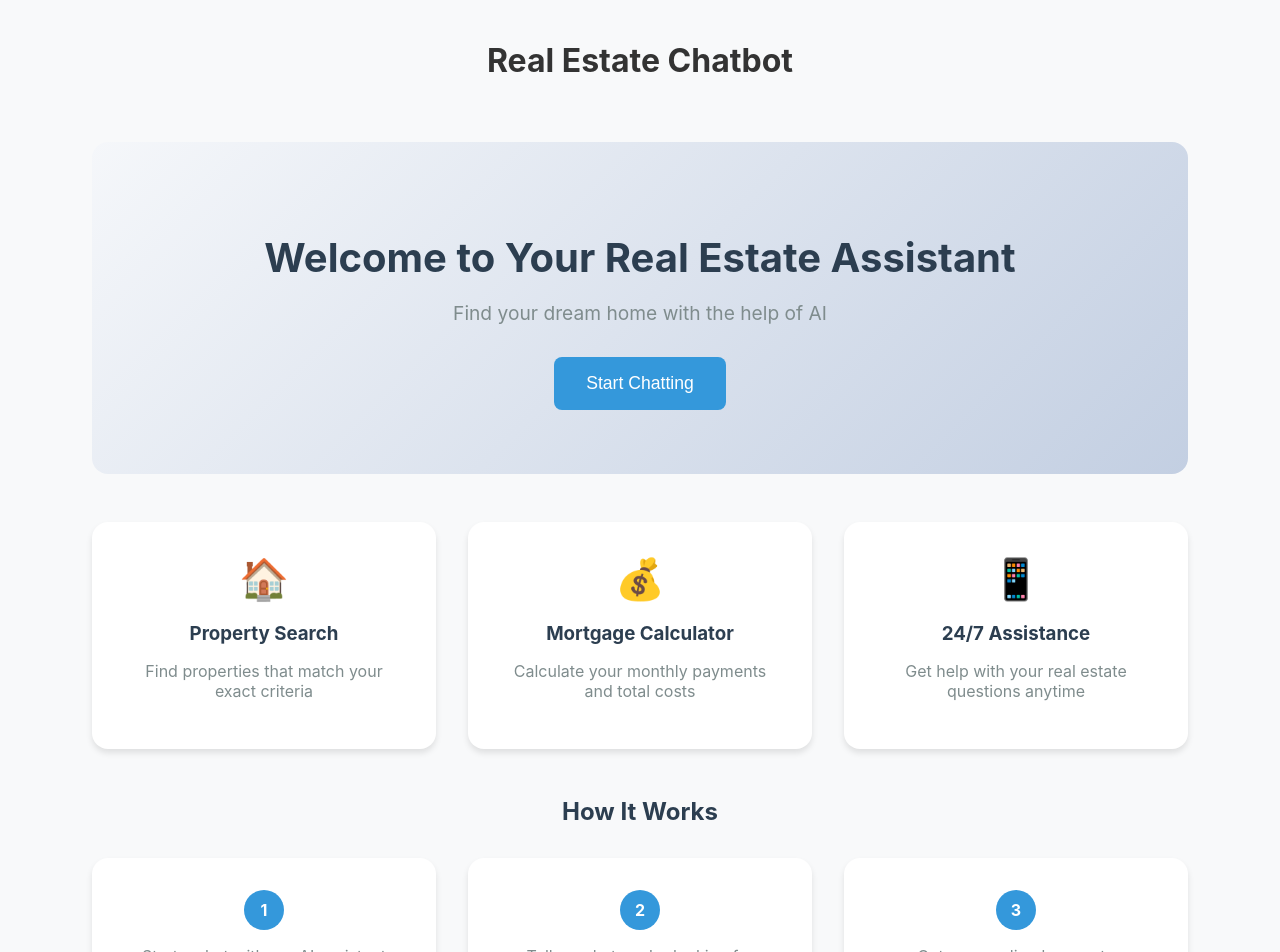
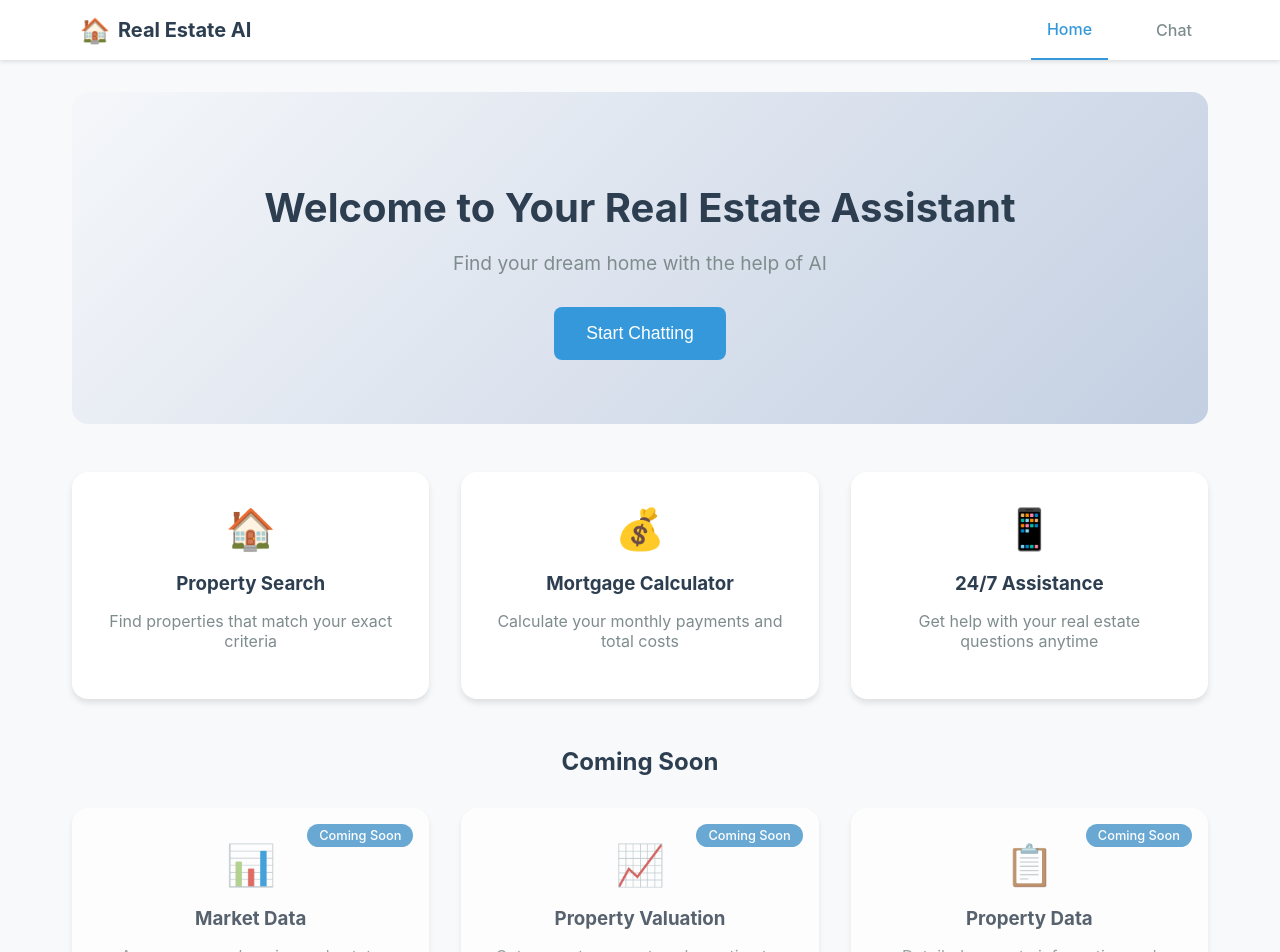
Before and after one commit to tomson611/real-estate-chatbot, an Angular app in the folder frontend/: page / in a window 1280 px wide. Shown: the top 952 px of the page. Built offline with nearby package versions, Linux system fonts and the light colour scheme.

Commit message:
Refactor AppComponent to use external template and styles; add NavbarComponent and enhance HomeComponent with a "Coming Soon" section for future features.

```diff
--- /dev/null
+++ b/frontend/src/app/app.component.css
@@ -0,0 +1,10 @@
+.main-content {
+  padding-top: 60px; /* Height of navbar */
+  min-height: calc(100vh - 60px);
+  background-color: #f8f9fa;
+}
+
+:host {
+  display: block;
+  min-height: 100vh;
+}
--- a/frontend/src/app/app.component.html
+++ b/frontend/src/app/app.component.html
@@ -1 +1,4 @@
-<router-outlet></router-outlet>
+<app-navbar></app-navbar>
+<div class="main-content">
+  <router-outlet></router-outlet>
+</div>
--- a/frontend/src/app/app.component.ts
+++ b/frontend/src/app/app.component.ts
@@ -2,24 +2,8 @@
 
 @Component({
   selector: 'app-root',
-  template: `
-    <div class="app-container">
-      <h1>Real Estate Chatbot</h1>
-      <router-outlet></router-outlet>
-    </div>
-  `,
-  styles: [`
-    .app-container {
-      max-width: 1200px;
-      margin: 0 auto;
-      padding: 20px;
-    }
-    h1 {
-      text-align: center;
-      color: #333;
-      margin-bottom: 30px;
-    }
-  `]
+  templateUrl: './app.component.html',
+  styleUrls: ['./app.component.css']
 })
 export class AppComponent {
   title = 'real-estate-chatbot';
--- a/frontend/src/app/app.module.ts
+++ b/frontend/src/app/app.module.ts
@@ -8,13 +8,15 @@
 import { ChatComponent } from './chat/chat.component';
 import { PropertyDetailsComponent } from './property-details/property-details.component';
 import { HomeComponent } from './home/home.component';
+import { NavbarComponent } from './navbar/navbar.component';
 
 @NgModule({
   declarations: [
     AppComponent,
     ChatComponent,
     PropertyDetailsComponent,
-    HomeComponent
+    HomeComponent,
+    NavbarComponent
   ],
   imports: [
     BrowserModule,
--- a/frontend/src/app/home/home.component.css
+++ b/frontend/src/app/home/home.component.css
@@ -53,6 +53,7 @@
   box-shadow: 0 4px 6px rgba(0, 0, 0, 0.1);
   text-align: center;
   transition: transform 0.3s ease;
+  position: relative;
 }
 
 .feature-card:hover {
@@ -71,6 +72,33 @@
 
 .feature-card p {
   color: #7f8c8d;
+}
+
+.coming-soon-section {
+  margin-bottom: 3rem;
+}
+
+.coming-soon-section h2 {
+  text-align: center;
+  color: #2c3e50;
+  margin-bottom: 2rem;
+}
+
+.feature-card.coming-soon {
+  opacity: 0.8;
+  filter: grayscale(20%);
+}
+
+.coming-soon-badge {
+  position: absolute;
+  top: 1rem;
+  right: 1rem;
+  background-color: #3498db;
+  color: white;
+  padding: 0.25rem 0.75rem;
+  border-radius: 1rem;
+  font-size: 0.8rem;
+  font-weight: 500;
 }
 
 .how-it-works {
--- a/frontend/src/app/home/home.component.html
+++ b/frontend/src/app/home/home.component.html
@@ -23,6 +23,30 @@
     </div>
   </div>
 
+  <div class="coming-soon-section">
+    <h2>Coming Soon</h2>
+    <div class="features-section">
+      <div class="feature-card coming-soon">
+        <div class="feature-icon">📊</div>
+        <h3>Market Data</h3>
+        <p>Access comprehensive real estate market trends and analytics</p>
+        <span class="coming-soon-badge">Coming Soon</span>
+      </div>
+      <div class="feature-card coming-soon">
+        <div class="feature-icon">📈</div>
+        <h3>Property Valuation</h3>
+        <p>Get accurate property value estimates and price history</p>
+        <span class="coming-soon-badge">Coming Soon</span>
+      </div>
+      <div class="feature-card coming-soon">
+        <div class="feature-icon">📋</div>
+        <h3>Property Data</h3>
+        <p>Detailed property information and historical data</p>
+        <span class="coming-soon-badge">Coming Soon</span>
+      </div>
+    </div>
+  </div>
+
   <div class="how-it-works">
     <h2>How It Works</h2>
     <div class="steps">
--- /dev/null
+++ b/frontend/src/app/navbar/navbar.component.css
@@ -0,0 +1,97 @@
+.navbar {
+  background-color: white;
+  box-shadow: 0 2px 4px rgba(0, 0, 0, 0.1);
+  position: fixed;
+  top: 0;
+  left: 0;
+  right: 0;
+  z-index: 1000;
+  height: 60px;
+}
+
+.navbar-container {
+  max-width: 1200px;
+  margin: 0 auto;
+  padding: 0 2rem;
+  display: flex;
+  justify-content: space-between;
+  align-items: center;
+  height: 100%;
+}
+
+.navbar-brand {
+  display: flex;
+  align-items: center;
+  cursor: pointer;
+  text-decoration: none;
+  padding: 0.5rem;
+}
+
+.brand-icon {
+  font-size: 1.5rem;
+  margin-right: 0.5rem;
+}
+
+.brand-name {
+  font-size: 1.25rem;
+  font-weight: bold;
+  color: #2c3e50;
+}
+
+.navbar-links {
+  display: flex;
+  align-items: center;
+  gap: 2rem;
+  height: 100%;
+}
+
+.navbar-links a {
+  color: #7f8c8d;
+  text-decoration: none;
+  font-weight: 500;
+  cursor: pointer;
+  transition: color 0.3s ease;
+  padding: 0.5rem 1rem;
+  display: flex;
+  align-items: center;
+  height: 100%;
+}
+
+.navbar-links a:hover {
+  color: #3498db;
+}
+
+.navbar-links a.active {
+  color: #3498db;
+  border-bottom: 2px solid #3498db;
+}
+
+.get-started-btn {
+  background-color: #3498db;
+  color: white;
+  border: none;
+  padding: 0.5rem 1rem;
+  border-radius: 0.5rem;
+  font-weight: 500;
+  cursor: pointer;
+  transition: background-color 0.3s ease;
+  text-decoration: none;
+}
+
+.get-started-btn:hover {
+  background-color: #2980b9;
+}
+
+@media (max-width: 768px) {
+  .navbar-container {
+    padding: 0 1rem;
+  }
+
+  .navbar-links {
+    gap: 1rem;
+  }
+
+  .brand-name {
+    display: none;
+  }
+}
--- /dev/null
+++ b/frontend/src/app/navbar/navbar.component.html
@@ -0,0 +1,12 @@
+<nav class="navbar">
+  <div class="navbar-container">
+    <div class="navbar-brand" routerLink="/">
+      <span class="brand-icon">🏠</span>
+      <span class="brand-name">Real Estate AI</span>
+    </div>
+    <div class="navbar-links">
+      <a routerLink="/" routerLinkActive="active" [routerLinkActiveOptions]="{exact: true}">Home</a>
+      <a routerLink="/chat" routerLinkActive="active">Chat</a>
+    </div>
+  </div>
+</nav>
--- /dev/null
+++ b/frontend/src/app/navbar/navbar.component.ts
@@ -0,0 +1,15 @@
+import { Component } from '@angular/core';
+import { Router } from '@angular/router';
+
+@Component({
+  selector: 'app-navbar',
+  templateUrl: './navbar.component.html',
+  styleUrls: ['./navbar.component.css']
+})
+export class NavbarComponent {
+  constructor(private router: Router) {}
+
+  navigateTo(route: string) {
+    this.router.navigate([route]);
+  }
+}
```
